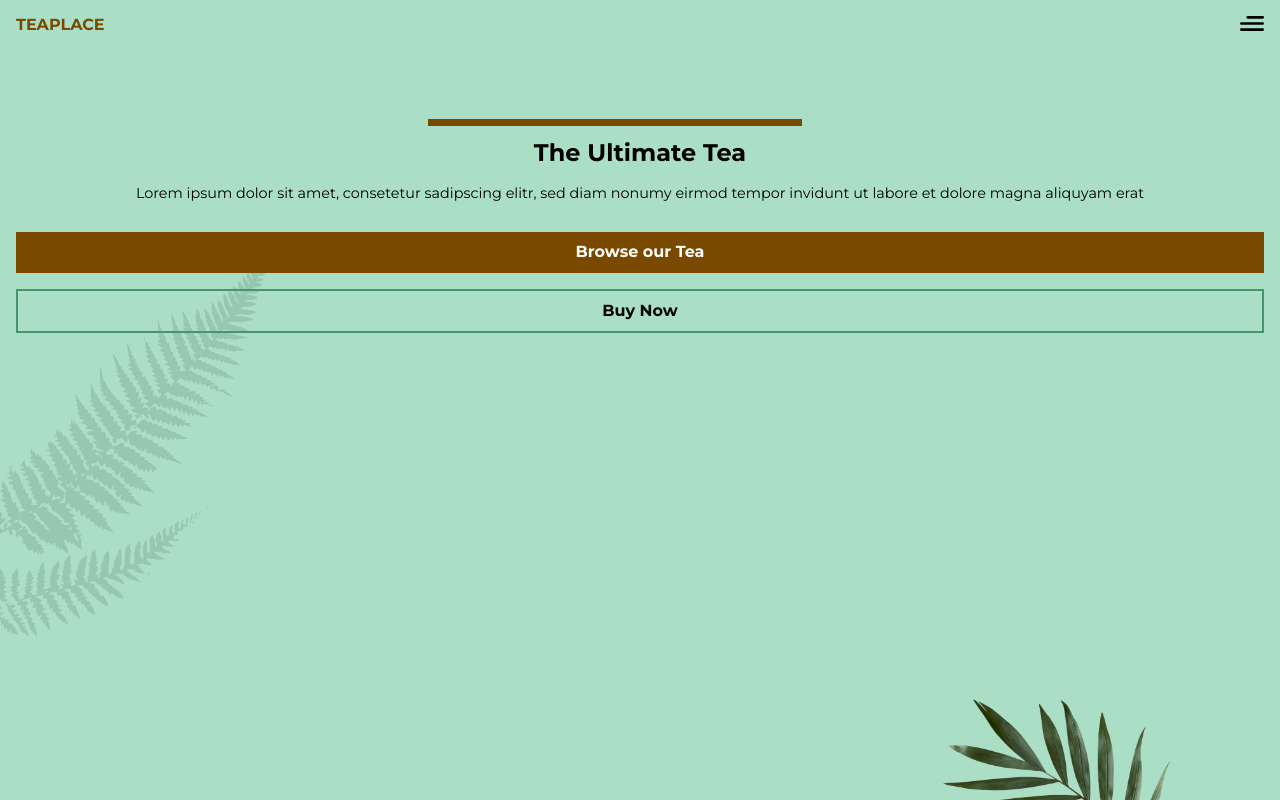
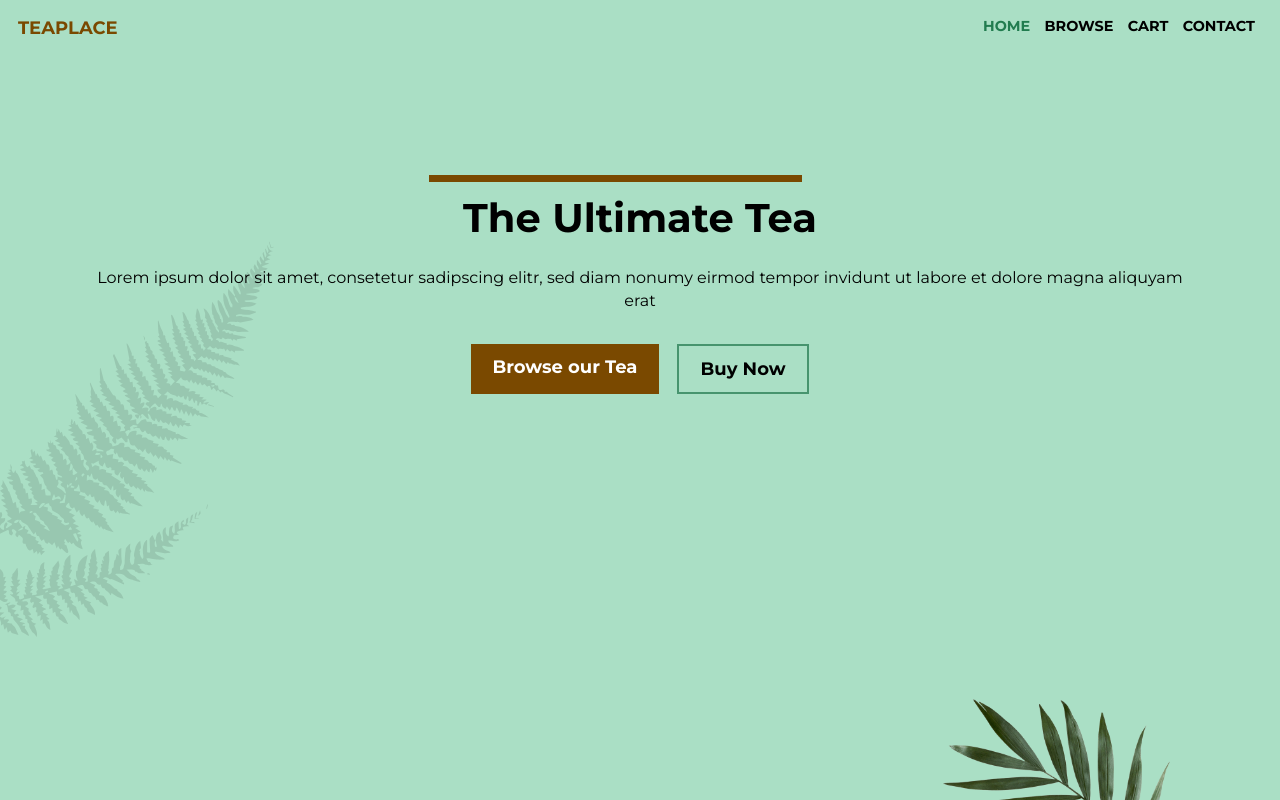
Before and after one commit to thet-naing-soe/tea-place, a plain HTML site: page index.html in a window 1280 px wide. Drawn offline with nearby package versions, Linux system fonts and the light colour scheme.

Commit message:
tablet layout

```diff
--- a/index.css
+++ b/index.css
@@ -1,18 +1,19 @@
-@import url('https://fonts.googleapis.com/css?family=Montserrat:400,700&display=swap');
+@import url("https://fonts.googleapis.com/css?family=Montserrat:400,700&display=swap");
 
-html, body {
+html,
+body {
   margin: 0;
   padding: 0;
 }
 
 body {
-    background: #AADFC5;
-    font-family: 'Montserrat';
+  background: #aadfc5;
+  font-family: "Montserrat";
   height: 100vh;
 }
 
 a {
-    color: #7A4900;
+  color: #7a4900;
   text-decoration: none;
   font-weight: bold;
 }
@@ -64,7 +65,7 @@ ul li a {
 }
 
 .active a {
-    color: #217C4f;
+  color: #217c4f;
 }
 main {
   padding: 1em;
@@ -76,13 +77,13 @@ h1 {
   margin-top: 3em;
 }
 h1::before {
-  content: '';
+  content: "";
   position: absolute;
   width: 30%;
   height: 7px;
   top: -20px;
   left: 33%;
-  background-color: #7A4900;
+  background-color: #7a4900;
 }
 p {
   font-size: 0.9rem;
@@ -92,15 +93,15 @@ p {
 }
 .cta {
   display: block;
-  padding: .7em;
+  padding: 0.7em;
   margin-bottom: 1em;
-  background-color: #7A4900;
+  background-color: #7a4900;
   color: white;
   white-space: nowrap;
 }
 .outline {
   color: black;
-  border: 2px solid #47946E;
+  border: 2px solid #47946e;
   background: none;
 }
 .plant-container {
@@ -131,7 +132,46 @@ p {
 .open-nav {
   display: grid;
 }
-
+/* ================
+  Tablet Layout
+================ */
+@media (min-width: 500px) {
+  body {
+    font-size: 18px;
+  }
+  .exit,
+  .menu {
+    display: none;
+  }
+  ul {
+    display: flex;
+    position: unset;
+    background: none;
+    height: unset;
+    text-transform: uppercase;
+  }
+  ul li a {
+    font-size: 0.9rem;
+    margin-left: unset;
+    padding: 0 0.5em;
+  }
+  h1 {
+    font-size: 2.5rem;
+  }
+  p {
+    font-size: 1rem;
+  }
+  .btn-container {
+    display: flex;
+    justify-content: center;
+  }
+  .cta {
+    padding: 0.7em 1.2em;
+  }
+  .outline {
+    margin-left: 1em;
+  }
+}
 /*
 
 - White Space
```
Lines whose indentation alone changed are shown as unchanged.
